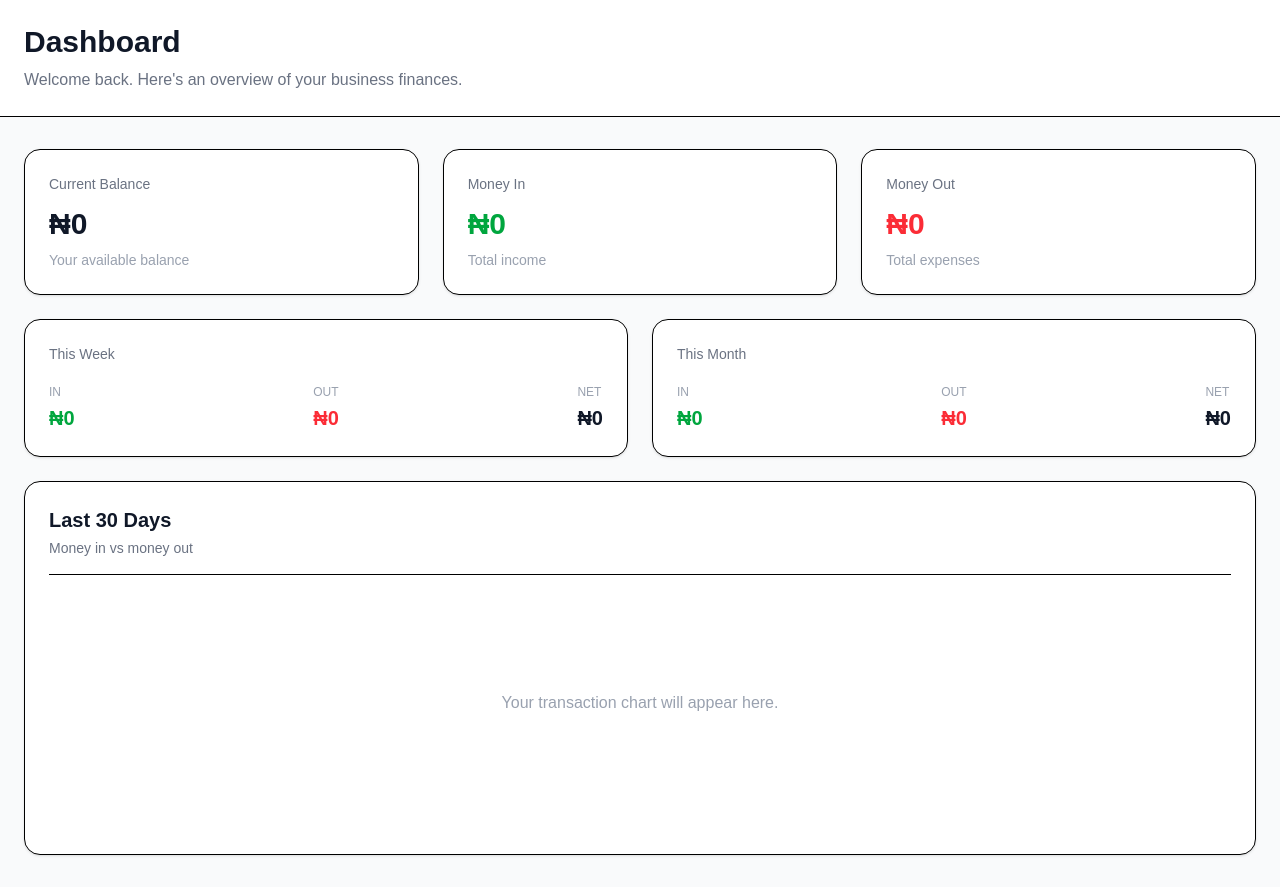
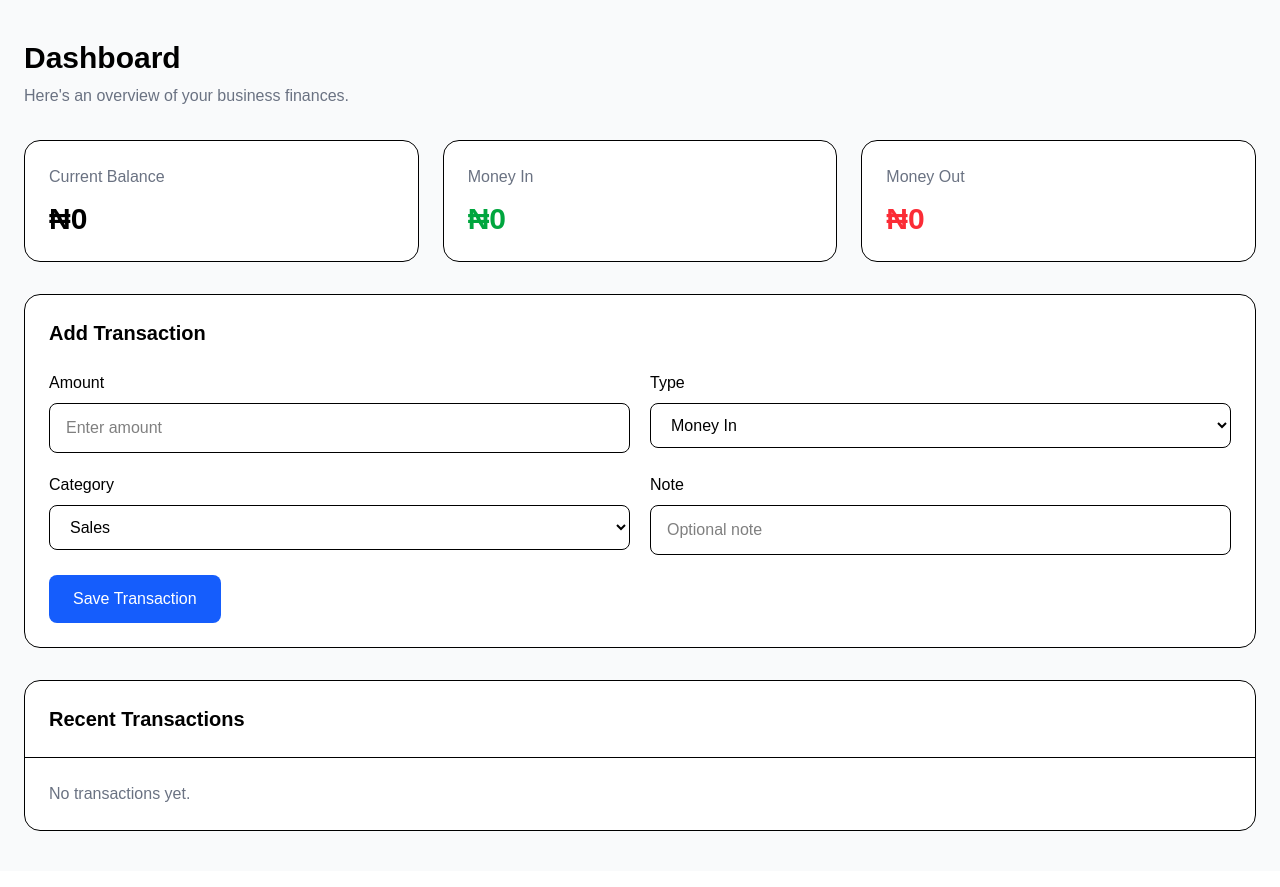
Before and after one commit to Tobaseun1/Book-keeping-, a React (Vite) app: page /dashboard in a window 1280 px wide. Built offline with nearby package versions, Linux system fonts and the light colour scheme.

Commit message:
Update bookkeeping dashboard

```diff
--- a/src/App.jsx
+++ b/src/App.jsx
@@ -1,5 +1,4 @@
 import { BrowserRouter, Routes, Route } from "react-router-dom";
-
 import Home from "./Pages/Home";
 import Dashboard from "./Pages/Dashboard";
 
@@ -7,11 +6,8 @@ function App() {
   return (
     <BrowserRouter>
       <Routes>
-
         <Route path="/" element={<Home />} />
-
         <Route path="/dashboard" element={<Dashboard />} />
-
       </Routes>
     </BrowserRouter>
   );
--- a/src/Components/AddTransaction.jsx
+++ b/src/Components/AddTransaction.jsx
@@ -1,84 +1,116 @@
-function AddTransaction() {
+import { useState } from "react";
+
+function AddTransaction({ onAdd }) {
+    const [amount, setAmount] = useState("");
+    const [type, setType] = useState("in");
+    const [category, setCategory] = useState("Sales");
+    const [note, setNote] = useState("");
+
+    function handleSubmit(e) {
+        e.preventDefault();
+
+        if (!amount) return;
+
+        onAdd({
+            id: Date.now(),
+            amount: Number(amount),
+            type,
+            category,
+            note,
+            date: new Date().toLocaleDateString(),
+        });
+
+        setAmount("");
+        setNote("");
+    }
+
     return (
-        <div className="bg-white rounded-xl shadow-sm p-6">
-            <h2 className="text-xl font-bold text-gray-900">
+        <div className="bg-white p-6 rounded-2xl border shadow-sm mt-8">
+
+            <h2 className="text-xl font-bold mb-6">
                 Add Transaction
             </h2>
 
-            <div className="grid grid-cols-1 md:grid-cols-2 gap-5 mt-6">
-
+            <form
+                onSubmit={handleSubmit}
+                className="grid grid-cols-1 md:grid-cols-2 gap-5"
+            >
 
                 <div>
-                    <label className="block text-sm font-medium text-gray-700 mb-2">
+                    <label className="block text-sm font-medium mb-2">
                         Amount
                     </label>
 
                     <input
                         type="number"
                         placeholder="Enter amount"
-                        className="w-full border border-gray-300 rounded-lg px-4 py-3 outline-none focus:ring-2 focus:ring-blue-500"
+                        value={amount}
+                        onChange={(e) => setAmount(e.target.value)}
+                        className="w-full border rounded-lg px-4 py-3"
                     />
                 </div>
 
                 <div>
-                    <label className="block text-sm font-medium text-gray-700 mb-2">
-                        Transaction Type
+                    <label className="block text-sm font-medium mb-2">
+                        Type
                     </label>
 
-                    <select className="w-full border border-gray-300 rounded-lg px-4 py-3 outline-none focus:ring-2 focus:ring-blue-500">
-                        <option value="">Select type</option>
-                        <option value="income">Money In</option>
-                        <option value="expense">Money Out</option>
+                    <select
+                        value={type}
+                        onChange={(e) => setType(e.target.value)}
+                        className="w-full border rounded-lg px-4 py-3"
+                    >
+                        <option value="in">Money In</option>
+                        <option value="out">Money Out</option>
                     </select>
                 </div>
 
-
                 <div>
-                    <label className="block text-sm font-medium text-gray-700 mb-2">
+                    <label className="block text-sm font-medium mb-2">
                         Category
                     </label>
 
-                    <select className="w-full border border-gray-300 rounded-lg px-4 py-3 outline-none focus:ring-2 focus:ring-blue-500">
-                        <option value="">Select category</option>
-                        <option value="sales">Sales</option>
-                        <option value="salary">Salary</option>
-                        <option value="rent">Rent</option>
-                        <option value="transport">Transport</option>
-                        <option value="utilities">Utilities</option>
-                        <option value="other">Other</option>
+                    <select
+                        value={category}
+                        onChange={(e) => setCategory(e.target.value)}
+                        className="w-full border rounded-lg px-4 py-3"
+                    >
+                        <option>Sales</option>
+                        <option>Stock/Inventory</option>
+                        <option>Rent</option>
+                        <option>Transport</option>
+                        <option>Utilities</option>
+                        <option>Salaries</option>
+                        <option>Other</option>
                     </select>
                 </div>
 
-
                 <div>
-                    <label className="block text-sm font-medium text-gray-700 mb-2">
-                        Date
+                    <label className="block text-sm font-medium mb-2">
+                        Note
                     </label>
 
                     <input
-                        type="date"
-                        className="w-full border border-gray-300 rounded-lg px-4 py-3 outline-none focus:ring-2 focus:ring-blue-500"
+                        type="text"
+                        placeholder="Optional note"
+                        value={note}
+                        onChange={(e) => setNote(e.target.value)}
+                        className="w-full border rounded-lg px-4 py-3"
                     />
                 </div>
 
+                <div className="md:col-span-2">
 
-                <div className="md:col-span-2">
-                    <label className="block text-sm font-medium text-gray-700 mb-2">
-                        Note
-                    </label>
+                    <button
+                        type="submit"
+                        className="bg-blue-600 text-white px-6 py-3 rounded-lg hover:bg-blue-700"
+                    >
+                        Save Transaction
+                    </button>
 
-                    <textarea
-                        placeholder="Add a note (optional)"
-                        rows="3"
-                        className="w-full border border-gray-300 rounded-lg px-4 py-3 outline-none focus:ring-2 focus:ring-blue-500"
-                    ></textarea>
                 </div>
 
-            </div>
-
-            <button className="mt-6 bg-blue-600 text-white px-6 py-3 rounded-lg font-semibold hover:bg-blue-700 transition">
-                Save Transaction
-            </button>
+            </form>
         </div>
     );
 }
--- a/src/Pages/Dashboard.jsx
+++ b/src/Pages/Dashboard.jsx
@@ -1,174 +1,242 @@
+import { useState, useEffect } from "react";
+
 function Dashboard() {
+    const [transactions, setTransactions] = useState(() => {
+        const saved = localStorage.getItem("transactions");
+        return saved ? JSON.parse(saved) : [];
+    });
+
+    const [amount, setAmount] = useState("");
+    const [type, setType] = useState("in");
+    const [category, setCategory] = useState("Sales");
+    const [note, setNote] = useState("");
+
+    useEffect(() => {
+        localStorage.setItem("transactions", JSON.stringify(transactions));
+    }, [transactions]);
+
+    function addTransaction(e) {
+        e.preventDefault();
+
+        if (!amount) return;
+
+        const newTransaction = {
+            id: Date.now(),
+            amount: Number(amount),
+            type,
+            category,
+            note,
+            date: new Date().toLocaleDateString(),
+        };
+
+        setTransactions([newTransaction, ...transactions]);
+
+        setAmount("");
+        setNote("");
+    }
+
+    const moneyIn = transactions
+        .filter((transaction) => transaction.type === "in")
+        .reduce((total, transaction) => total + transaction.amount, 0);
+
+    const moneyOut = transactions
+        .filter((transaction) => transaction.type === "out")
+        .reduce((total, transaction) => total + transaction.amount, 0);
+
+    const balance = moneyIn - moneyOut;
+
     return (
         <div className="min-h-screen bg-gray-50">
 
-            {/* Dashboard Header */}
-            <div className="bg-white border-b">
-                <div className="max-w-7xl mx-auto px-6 py-6">
-                    <h1 className="text-3xl font-bold text-gray-900">
-                        Dashboard
-                    </h1>
+            <main className="max-w-7xl mx-auto px-6 py-10">
 
-                    <p className="mt-2 text-gray-500">
-                        Welcome back. Here's an overview of your business finances.
-                    </p>
-                </div>
-            </div>
+                <h1 className="text-3xl font-bold">
+                    Dashboard
+                </h1>
 
-            {/* Dashboard Content */}
-            <main className="max-w-7xl mx-auto px-6 py-8">
+                <p className="text-gray-500 mt-2">
+                    Here's an overview of your business finances.
+                </p>
 
                 {/* Summary Cards */}
-                <div className="grid grid-cols-1 md:grid-cols-3 gap-6">
+                <div className="grid grid-cols-1 md:grid-cols-3 gap-6 mt-8">
 
-                    {/* Current Balance */}
-                    <div className="bg-white rounded-2xl p-6 border shadow-sm">
-                        <p className="text-sm text-gray-500">
+                    <div className="bg-white p-6 rounded-2xl border">
+                        <p className="text-gray-500">
                             Current Balance
                         </p>
 
-                        <h2 className="text-3xl font-bold text-gray-900 mt-3">
-                            ₦0
+                        <h2 className="text-3xl font-bold mt-3">
+                            ₦{balance.toLocaleString()}
                         </h2>
-
-                        <p className="text-sm text-gray-400 mt-2">
-                            Your available balance
-                        </p>
                     </div>
 
-                    {/* Money In */}
-                    <div className="bg-white rounded-2xl p-6 border shadow-sm">
-                        <p className="text-sm text-gray-500">
+                    <div className="bg-white p-6 rounded-2xl border">
+                        <p className="text-gray-500">
                             Money In
                         </p>
 
                         <h2 className="text-3xl font-bold text-green-600 mt-3">
-                            ₦0
+                            ₦{moneyIn.toLocaleString()}
                         </h2>
-
-                        <p className="text-sm text-gray-400 mt-2">
-                            Total income
-                        </p>
                     </div>
 
-                    {/* Money Out */}
-                    <div className="bg-white rounded-2xl p-6 border shadow-sm">
-                        <p className="text-sm text-gray-500">
+                    <div className="bg-white p-6 rounded-2xl border">
+                        <p className="text-gray-500">
                             Money Out
                         </p>
 
                         <h2 className="text-3xl font-bold text-red-500 mt-3">
-                            ₦0
+                            ₦{moneyOut.toLocaleString()}
                         </h2>
-
-                        <p className="text-sm text-gray-400 mt-2">
-                            Total expenses
-                        </p>
                     </div>
 
                 </div>
 
-                {/* This Week / This Month */}
-                <div className="grid grid-cols-1 md:grid-cols-2 gap-6 mt-6">
 
-                    <div className="bg-white rounded-2xl p-6 border shadow-sm">
-                        <p className="text-sm text-gray-500">
-                            This Week
+                <div className="bg-white p-6 rounded-2xl border mt-8">
+
+                    <h2 className="text-xl font-bold mb-6">
+                        Add Transaction
+                    </h2>
+
+                    <form
+                        onSubmit={addTransaction}
+                        className="grid grid-cols-1 md:grid-cols-2 gap-5"
+                    >
+
+                        <div>
+                            <label className="block mb-2">
+                                Amount
+                            </label>
+
+                            <input
+                                type="number"
+                                placeholder="Enter amount"
+                                value={amount}
+                                onChange={(e) => setAmount(e.target.value)}
+                                className="w-full border rounded-lg px-4 py-3"
+                            />
+                        </div>
+
+                        <div>
+                            <label className="block mb-2">
+                                Type
+                            </label>
+
+                            <select
+                                value={type}
+                                onChange={(e) => setType(e.target.value)}
+                                className="w-full border rounded-lg px-4 py-3"
+                            >
+                                <option value="in">
+                                    Money In
+                                </option>
+
+                                <option value="out">
+                                    Money Out
+                                </option>
+                            </select>
+                        </div>
+
+                        <div>
+                            <label className="block mb-2">
+                                Category
+                            </label>
+
+                            <select
+                                value={category}
+                                onChange={(e) => setCategory(e.target.value)}
+                                className="w-full border rounded-lg px-4 py-3"
+                            >
+                                <option>Sales</option>
+                                <option>Stock/Inventory</option>
+                                <option>Rent</option>
+                                <option>Transport</option>
+                                <option>Utilities</option>
+                                <option>Salaries</option>
+                                <option>Other</option>
+                            </select>
+                        </div>
+
+                        <div>
+                            <label className="block mb-2">
+                                Note
+                            </label>
+
+                            <input
+                                type="text"
+                                placeholder="Optional note"
+                                value={note}
+                                onChange={(e) => setNote(e.target.value)}
+                                className="w-full border rounded-lg px-4 py-3"
+                            />
+                        </div>
+
+                        <div className="md:col-span-2">
+
+                            <button
+                                type="submit"
+                                className="bg-blue-600 text-white px-6 py-3 rounded-lg hover:bg-blue-700"
+                            >
+                                Save Transaction
+                            </button>
+
+                        </div>
+
+                    </form>
+                </div>
+
+                {/* Recent Transactions */}
+                <div className="bg-white rounded-2xl border mt-8">
+
+                    <div className="p-6 border-b">
+                        <h2 className="text-xl font-bold">
+                            Recent Transactions
+                        </h2>
+                    </div>
+
+                    {transactions.length === 0 ? (
+                        <p className="p-6 text-gray-500">
+                            No transactions yet.
                         </p>
+                    ) : (
+                        transactions.map((transaction) => (
+                            <div
+                                key={transaction.id}
+                                className="flex justify-between items-center p-6 border-b"
+                            >
 
-                        <div className="flex justify-between mt-5">
-                            <div>
-                                <p className="text-xs text-gray-400">
-                                    IN
+                                <div>
+                                    <p className="font-semibold">
+                                        {transaction.category}
+                                    </p>
+
+                                    <p className="text-sm text-gray-500">
+                                        {transaction.note || "No note"} ·{" "}
+                                        {transaction.date}
+                                    </p>
+                                </div>
+
+                                <p
+                                    className={
+                                        transaction.type === "in"
+                                            ? "font-bold text-green-600"
+                                            : "font-bold text-red-500"
+                                    }
+                                >
+                                    {transaction.type === "in" ? "+" : "-"}₦
+                                    {transaction.amount.toLocaleString()}
                                 </p>
 
-                                <p className="text-xl font-bold text-green-600 mt-1">
-                                    ₦0
-                                </p>
                             </div>
-
-                            <div>
-                                <p className="text-xs text-gray-400">
-                                    OUT
-                                </p>
-
-                                <p className="text-xl font-bold text-red-500 mt-1">
-                                    ₦0
-                                </p>
-                            </div>
-
-                            <div>
-                                <p className="text-xs text-gray-400">
-                                    NET
-                                </p>
-
-                                <p className="text-xl font-bold text-gray-900 mt-1">
-                                    ₦0
-                                </p>
-                            </div>
-                        </div>
-                    </div>
-
-                    <div className="bg-white rounded-2xl p-6 border shadow-sm">
-                        <p className="text-sm text-gray-500">
-                            This Month
-                        </p>
-
-                        <div className="flex justify-between mt-5">
-                            <div>
-                                <p className="text-xs text-gray-400">
-                                    IN
-                                </p>
-
-                                <p className="text-xl font-bold text-green-600 mt-1">
-                                    ₦0
-                                </p>
-                            </div>
-
-                            <div>
-                                <p className="text-xs text-gray-400">
-                                    OUT
-                                </p>
-
-                                <p className="text-xl font-bold text-red-500 mt-1">
-                                    ₦0
-                                </p>
-                            </div>
-
-                            <div>
-                                <p className="text-xs text-gray-400">
-                                    NET
-                                </p>
-
-                                <p className="text-xl font-bold text-gray-900 mt-1">
-                                    ₦0
-                                </p>
-                            </div>
-                        </div>
-                    </div>
-
-                </div>
-
-                {/* 30 Day Chart - placeholder for now */}
-                <div className="bg-white rounded-2xl p-6 border shadow-sm mt-6">
-
-                    <h2 className="text-xl font-bold text-gray-900">
-                        Last 30 Days
-                    </h2>
-
-                    <p className="text-sm text-gray-500 mt-1">
-                        Money in vs money out
-                    </p>
-
-                    <div className="h-64 flex items-center justify-center mt-4 border-t">
-                        <p className="text-gray-400">
-                            Your transaction chart will appear here.
-                        </p>
-                    </div>
+                        ))
+                    )}
 
                 </div>
 
             </main>
+
         </div>
     );
 }
```
Also changed, not shown: src/Components/Navbar.jsx (+10 -7 lines).
